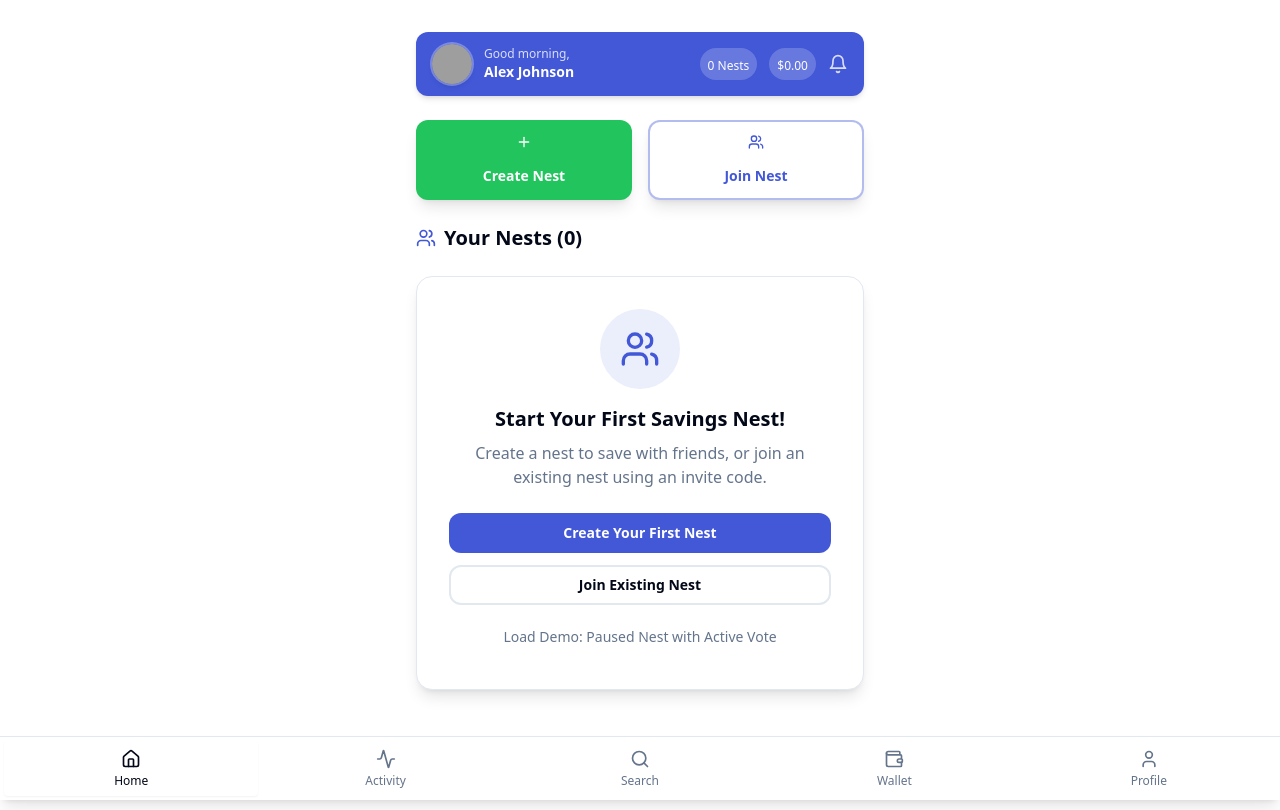
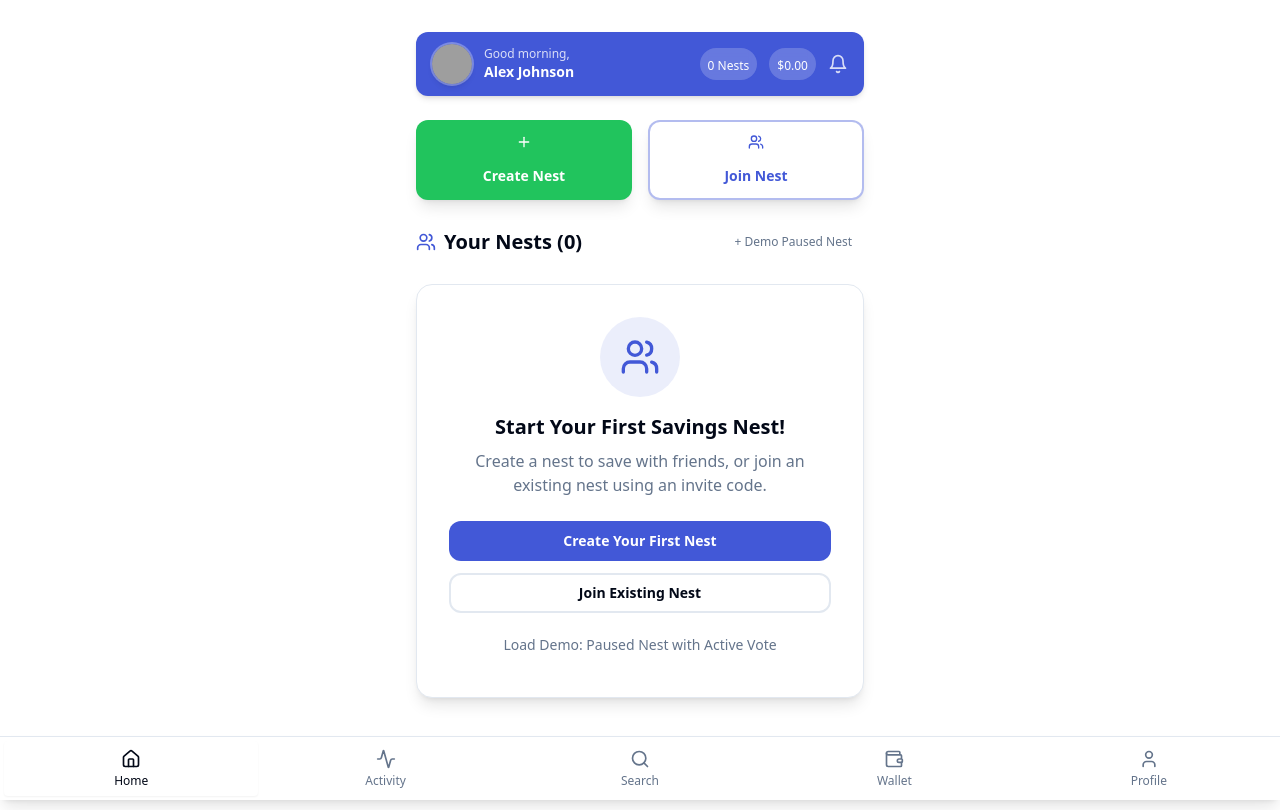
Before and after one commit to AceBronze00/group-gain-mobile-template, a React (Vite) app: page / in a window 1280 px wide. Built offline with nearby package versions, Linux system fonts and the light colour scheme; grey boxes are pictures that could not be loaded.

Commit message:
Changes
Co-authored-by: AceBronze00 <217844140+AceBronze00@users.noreply.github.com>

```diff
--- a/src/components/DashboardTab.tsx
+++ b/src/components/DashboardTab.tsx
@@ -116,6 +116,14 @@ const DashboardTab = () => {
             <Users className="h-5 w-5 mr-2 text-primary" />
             Your Nests ({activeNests.length})
           </h3>
+          <Button
+            variant="ghost"
+            size="sm"
+            onClick={() => seedDemoPausedNest()}
+            className="text-xs text-muted-foreground"
+          >
+            + Demo Paused Nest
+          </Button>
         </div>
 
         {activeNests.map((nest) => {
```
